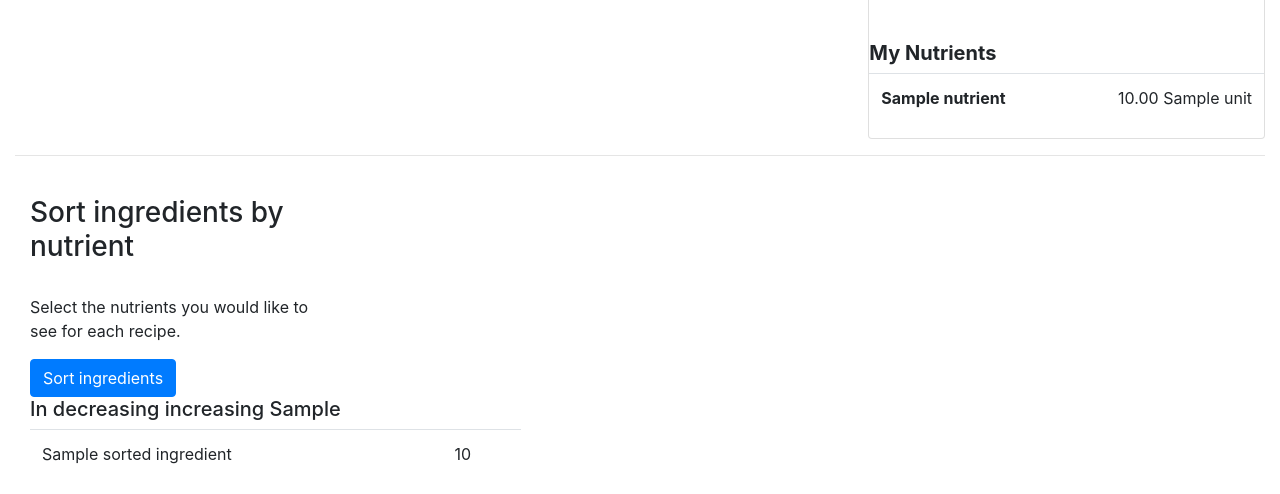
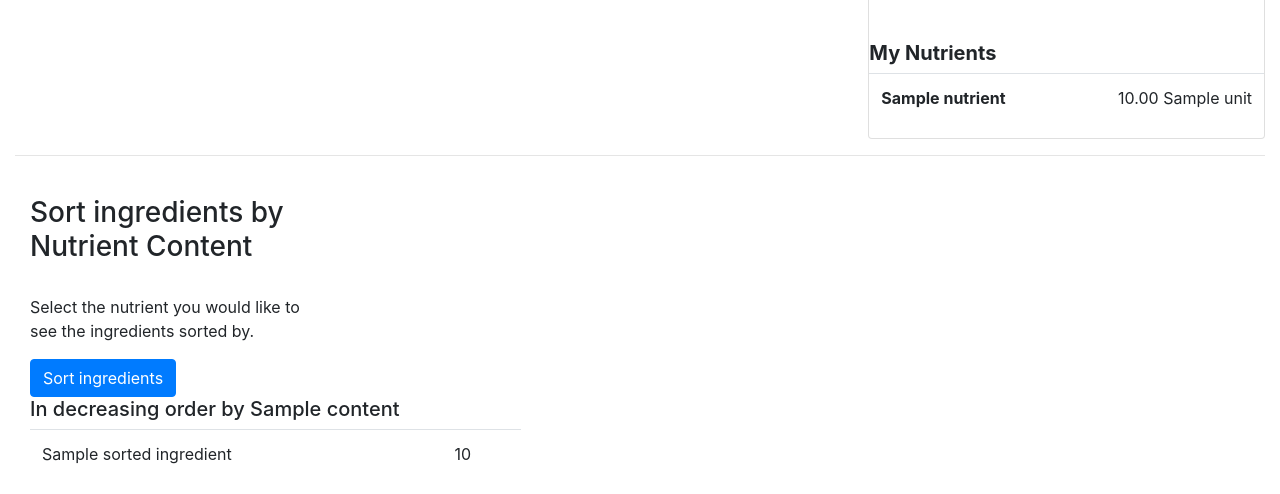
Before and after one commit to BradleyAllanDavis/CookbookDjango, a Django app: template templates/cookbook/recipe_detail.html in a window 1280 px wide. Shown: the part 751-1245 px from the top of the page. Run offline with Django 3.2, Linux system fonts and the light colour scheme; the template is opened without the code that fills it: most values are stand-ins (such as "Sample title", 1, 10 or a date in 2020); form fields are guessed from the names that the template uses; some libraries are stand-ins or nearby versions.

Commit message:
Clean up language

```diff
--- a/templates/cookbook/recipe_detail.html
+++ b/templates/cookbook/recipe_detail.html
@@ -117,9 +117,9 @@
 
   <!-- Sort ingredients -->
   <div class="col-md-3">
-    <h3 class="bd-title">Sort ingredients by nutrient</h3><br>
+    <h3 class="bd-title">Sort ingredients by Nutrient Content</h3><br>
     <form method="post" action="{% url 'cookbook:recipe_detail' recipe.id %}">
-      <p>Select the nutrients you would like to see for each recipe.</p>
+      <p>Select the nutrient you would like to see the ingredients sorted by.</p>
 
       {% csrf_token %}
       <div class="form-group">
@@ -132,7 +132,7 @@
 
   {% if sorted_ingredients %}
   <div class="col-md-5">
-    <h5>In decreasing increasing {{ sorted_by }}</h5>
+    <h5>In decreasing order by {{ sorted_by }} content</h5>
     <table class="table">
       <tbody>
         {% for name, amount in sorted_ingredients %}
```
